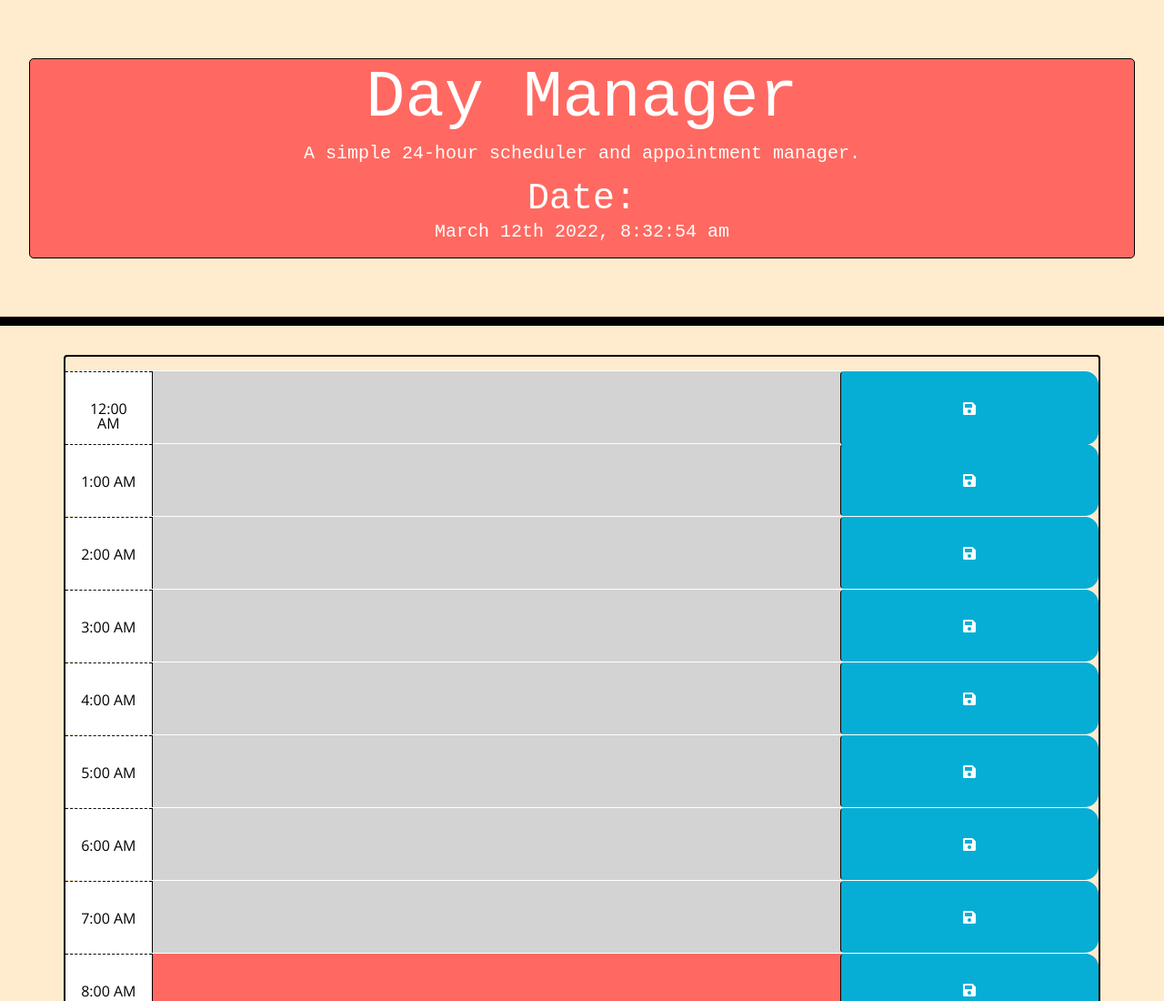
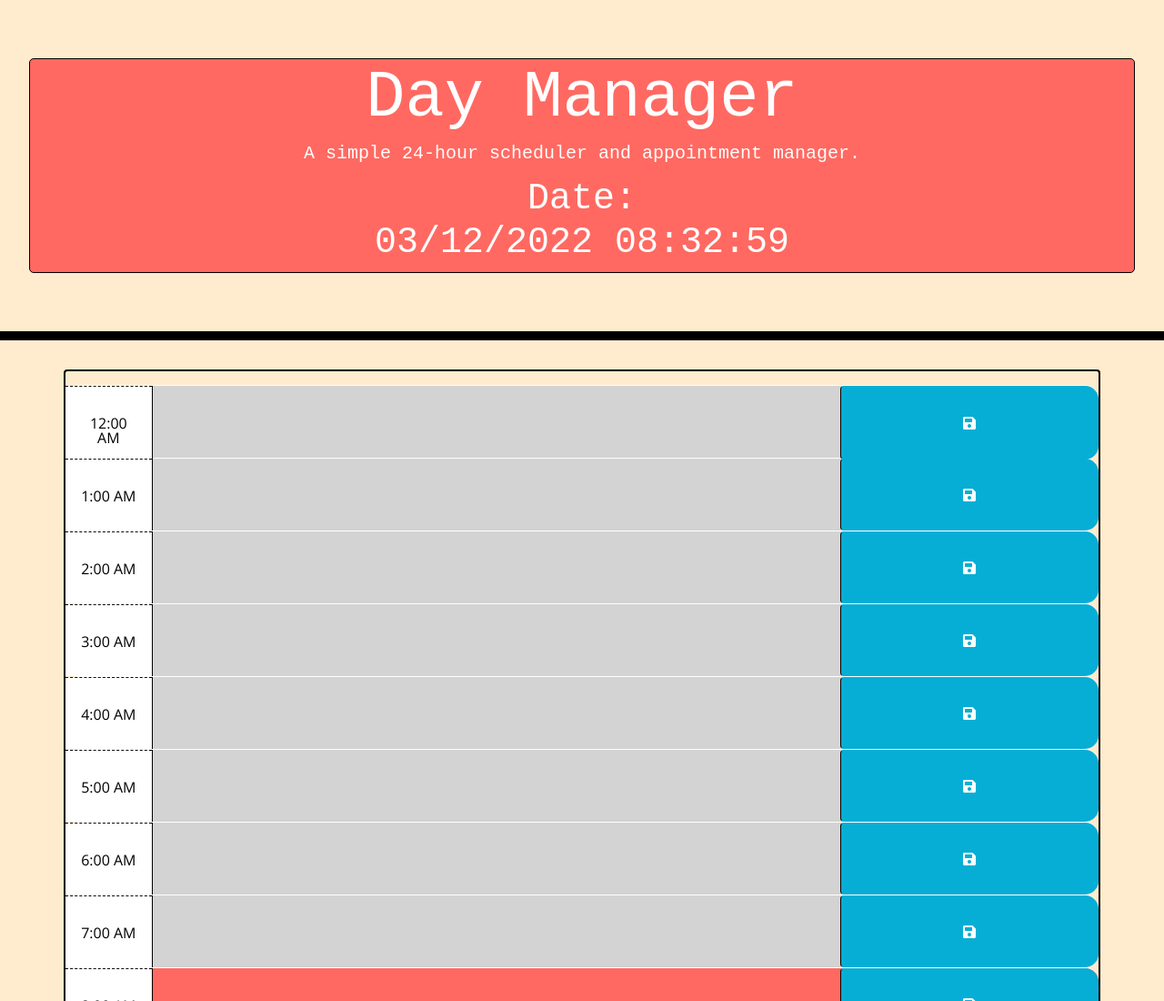
Before and after one commit to YourFunkyDad/Work-Day-Scheduler, a plain HTML site: page index.html in a window 1280 px wide. Shown: the top 1100 px of the page at 91% size. Drawn offline with nearby package versions, Linux system fonts and the light colour scheme.

Commit message:
Adjusting Clock

```diff
--- a/assets/js/script.js
+++ b/assets/js/script.js
@@ -1,36 +1,34 @@
-// Clock Function
+setInterval(function(){
+    currentTime = getDateTime();
+    document.getElementById("digital-clock").innerHTML = currentTime;
+}, 1000);
 
-// setInterval(function(){
-//     currentTime = getDateTime();
-//     document.getElementById("digital-clock").innerHTML = currentTime;
-// }, 1000);
-
-// function getDateTime() {
-//     var now     = new Date();
-//     var month   = now.getMonth()+1;
-//     var day     = now.getDate();
-//     var year    = now.getFullYear();
-//     var hour    = now.getHours();
-//     var minute  = now.getMinutes();
-//     var second  = now.getSeconds();
-//     if(month.toString().length == 1) {
-//          month = '0'+month;
-//     }
-//     if(day.toString().length == 1) {
-//          day = '0'+day;
-//     }
-//     if(hour.toString().length == 1) {
-//          hour = '0'+hour;
-//     }
-//     if(minute.toString().length == 1) {
-//          minute = '0'+minute;
-//     }
-//     if(second.toString().length == 1) {
-//          second = '0'+second;
-//     }
-//     var dateTime = month+'/'+day+'/'+year+' '+hour+':'+minute+':'+second;
-//      return dateTime;
-// }
+function getDateTime() {
+    var now     = new Date();
+    var month   = now.getMonth()+1;
+    var day     = now.getDate();
+    var year    = now.getFullYear();
+    var hour    = now.getHours();
+    var minute  = now.getMinutes();
+    var second  = now.getSeconds();
+    if(month.toString().length == 1) {
+         month = '0'+month;
+    }
+    if(day.toString().length == 1) {
+         day = '0'+day;
+    }
+    if(hour.toString().length == 1) {
+         hour = '0'+hour;
+    }
+    if(minute.toString().length == 1) {
+         minute = '0'+minute;
+    }
+    if(second.toString().length == 1) {
+         second = '0'+second;
+    }
+    var dateTime = month+'/'+day+'/'+year+' '+hour+':'+minute+':'+second;
+     return dateTime;
+}
 
 $(document).ready(function () {
     $("#currentDay").text(moment().format("MMMM Do YYYY, h:mm:ss a"));
--- a/index.html
+++ b/index.html
@@ -19,8 +19,8 @@
       <p class="lead">A simple 24-hour scheduler and appointment manager.</p>
       <h1>Date:
       <div id="digital-clock"></div>
-      <p id="currentDay" class="lead"></p>
       </h1>
+      <!-- <p id="currentDay" class="lead"></p> -->
       </div>
     </header>
 
```
